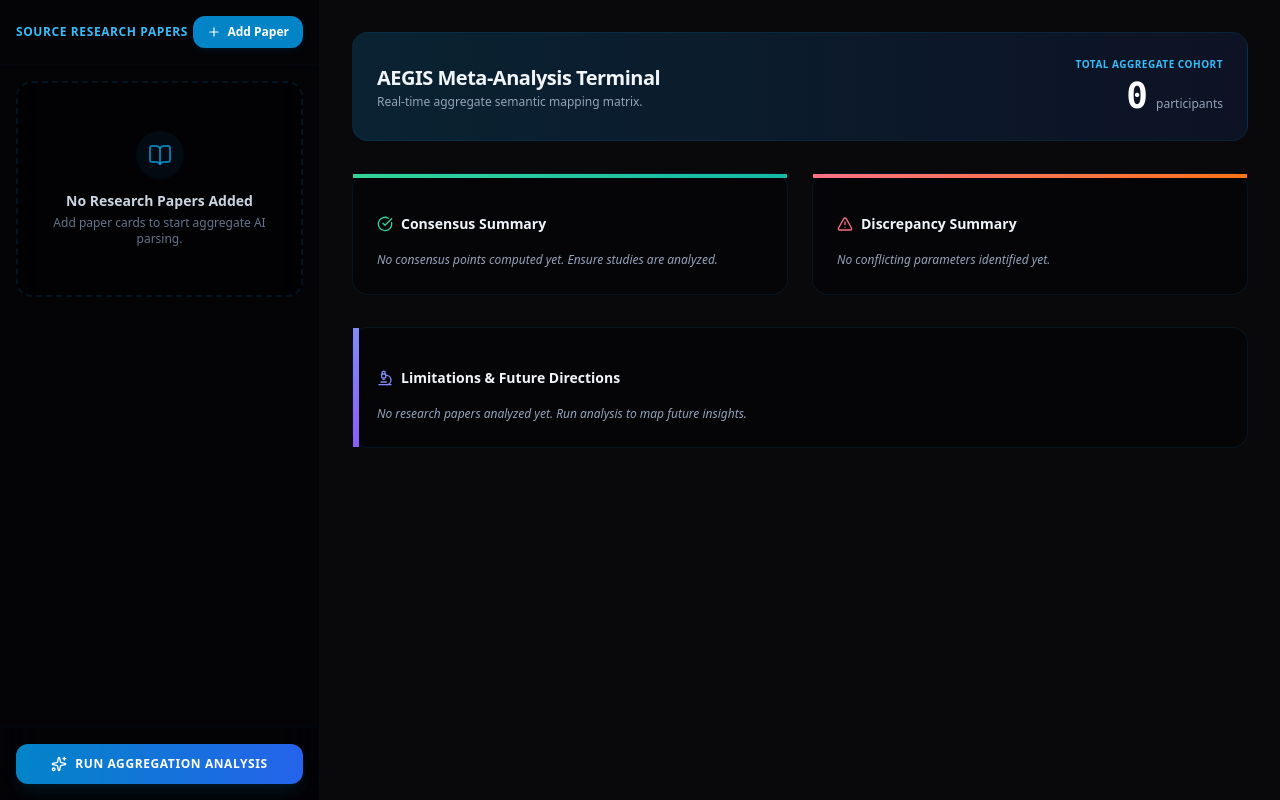
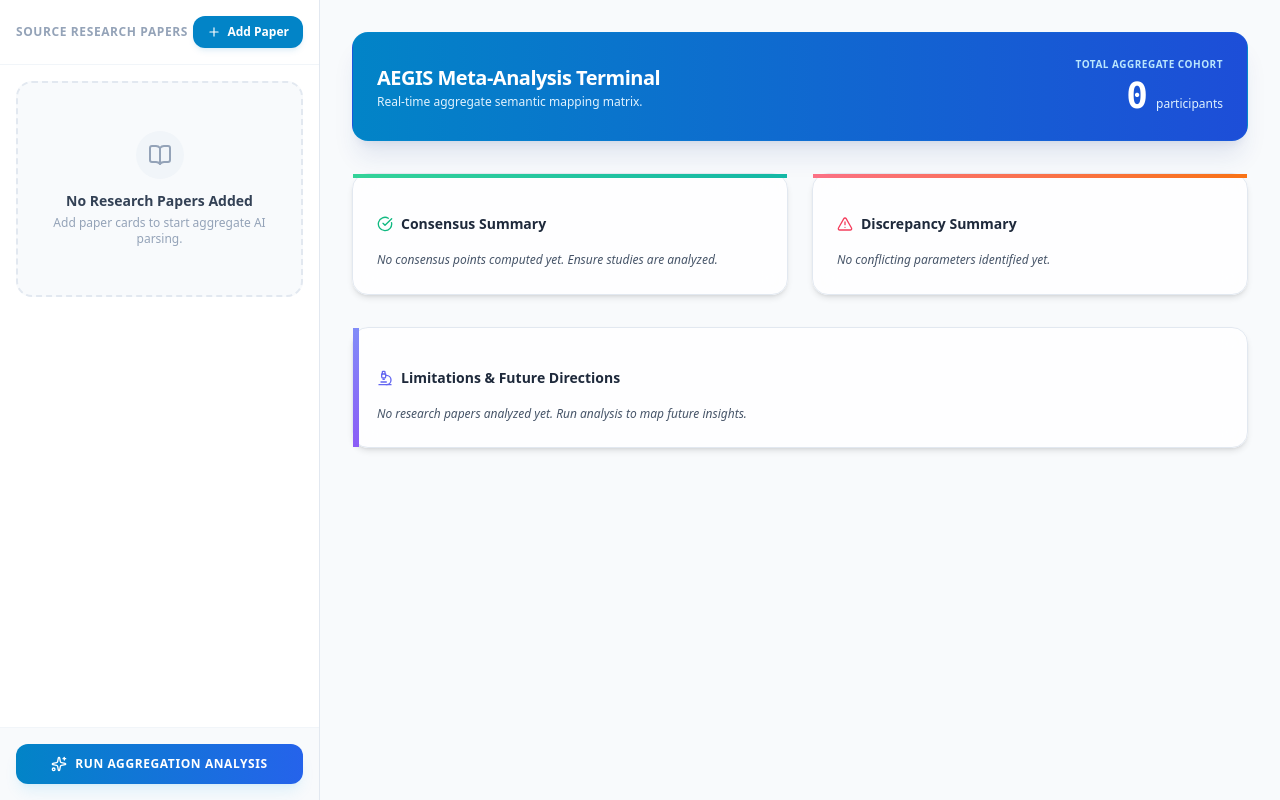
Before and after one commit to langstonowens2009-code/AEGIS-AI, a website: page index.html in a window 1280 px wide. Drawn offline with nearby package versions, Linux system fonts and the light colour scheme.

Commit message:
Update index.html

```diff
--- a/index.html
+++ b/index.html
@@ -6,30 +6,37 @@
   <title>AEGIS AI - Medical Research Aggregator</title>
   <script src="https://cdn.tailwindcss.com"></script>
   <script src="https://unpkg.com/lucide@latest"></script>
+  <style>
+    .glass-panel {
+      background: rgba(255, 255, 255, 0.8);
+      backdrop-filter: blur(12px);
+      -webkit-backdrop-filter: blur(12px);
+    }
+  </style>
 </head>
-<body class="bg-[#09090b] text-slate-100 min-h-screen font-sans">
+<body class="bg-slate-50 text-slate-800 min-h-screen font-sans">
 
   <div class="flex h-screen overflow-hidden">
-    <aside class="w-80 border-r border-sky-950/20 bg-[#020205]/60 backdrop-blur-xl flex flex-col">
-      <div class="p-4 border-b border-sky-950/10 flex items-center justify-between">
-        <h2 class="text-xs font-bold uppercase tracking-wider text-sky-400">Source Research Papers</h2>
+    <aside class="w-80 border-r border-slate-200 bg-white flex flex-col">
+      <div class="p-4 border-b border-slate-100 flex items-center justify-between">
+        <h2 class="text-xs font-bold uppercase tracking-wider text-slate-400">Source Research Papers</h2>
         <button id="btn-add-paper" class="px-3.5 py-2 bg-sky-600 hover:bg-sky-500 text-white font-semibold rounded-xl text-xs flex items-center gap-1.5 shadow-md shadow-sky-600/10 transition-all cursor-pointer">
           <i data-lucide="plus" class="w-3.5 h-3.5"></i>
           <span>Add Paper</span>
         </button>
       </div>
 
-      <div id="papers-list-container" class="flex-1 overflow-y-auto p-4 space-y-4 scroll-container">
-        <div id="papers-empty-state" class="flex flex-col items-center justify-center text-center py-12 px-4 border-2 border-dashed border-sky-950/40 rounded-2xl bg-[#020205]/40">
-          <div class="w-12 h-12 rounded-full bg-sky-950/20 flex items-center justify-center mb-3">
-            <i data-lucide="book-open" class="w-6 h-6 text-sky-500/70"></i>
+      <div id="papers-list-container" class="flex-1 overflow-y-auto p-4 space-y-4">
+        <div id="papers-empty-state" class="flex flex-col items-center justify-center text-center py-12 px-4 border-2 border-dashed border-slate-200 rounded-2xl bg-slate-50">
+          <div class="w-12 h-12 rounded-full bg-slate-100 flex items-center justify-center mb-3">
+            <i data-lucide="book-open" class="w-6 h-6 text-slate-400"></i>
           </div>
-          <h3 class="text-sm font-semibold text-slate-300">No Research Papers Added</h3>
-          <p class="text-xs text-slate-500 max-w-xs mt-1">Add paper cards to start aggregate AI parsing.</p>
+          <h3 class="text-sm font-semibold text-slate-700">No Research Papers Added</h3>
+          <p class="text-xs text-slate-400 max-w-xs mt-1">Add paper cards to start aggregate AI parsing.</p>
         </div>
       </div>
 
-      <div class="p-4 border-t border-sky-950/10 bg-[#020205]/40">
+      <div class="p-4 border-t border-slate-100 bg-slate-50">
         <button id="btn-run-analysis" class="w-full py-3 bg-gradient-to-r from-sky-600 to-blue-600 hover:from-sky-500 hover:to-blue-500 text-white font-bold rounded-xl text-xs shadow-lg shadow-sky-500/10 transition-all uppercase tracking-wider flex items-center justify-center gap-2 cursor-pointer">
           <i data-lucide="sparkles" class="w-4 h-4"></i>
           <span>Run Aggregation Analysis</span>
@@ -38,54 +45,53 @@
     </aside>
 
     <main class="flex-1 overflow-y-auto p-8 space-y-8">
-      <div class="p-6 bg-gradient-to-r from-sky-900/40 to-blue-900/20 border border-sky-500/10 rounded-2xl flex items-center justify-between">
+      <div class="p-6 bg-gradient-to-r from-sky-600 to-blue-700 border border-sky-500/10 rounded-2xl flex items-center justify-between text-white shadow-xl shadow-blue-900/10">
         <div>
           <h1 class="text-xl font-black tracking-tight">AEGIS Meta-Analysis Terminal</h1>
-          <p class="text-xs text-slate-400 mt-0.5">Real-time aggregate semantic mapping matrix.</p>
+          <p class="text-xs text-sky-100 mt-0.5">Real-time aggregate semantic mapping matrix.</p>
         </div>
         <div class="text-right">
-          <span class="text-[10px] font-bold uppercase tracking-wider text-sky-400 block mb-1">Total Aggregate Cohort</span>
+          <span class="text-[10px] font-bold uppercase tracking-wider text-sky-200 block mb-1">Total Aggregate Cohort</span>
           <span id="total-cohort-value" class="text-4xl font-black text-white font-mono">0</span>
-          <span class="text-xs text-slate-400 font-medium ml-1">participants</span>
+          <span class="text-xs text-sky-100 font-medium ml-1">participants</span>
         </div>
       </div>
 
       <div class="grid grid-cols-1 md:grid-cols-2 gap-6">
-        <div class="p-6 bg-[#020205]/40 border border-sky-950/40 rounded-2xl relative space-y-4">
+        <div class="glass-panel p-6 border border-slate-200 rounded-2xl shadow-md relative space-y-4">
           <div class="absolute top-0 left-0 w-full h-1 bg-gradient-to-r from-emerald-400 to-teal-500"></div>
-          <h3 class="text-sm font-bold flex items-center gap-2"><i data-lucide="check-circle" class="w-4 h-4 text-emerald-400"></i> Consensus Summary</h3>
-          <p id="consensus-summary-text" class="text-xs text-slate-400 leading-relaxed italic">No consensus points computed yet. Ensure studies are analyzed.</p>
+          <h3 class="text-sm font-bold flex items-center gap-2 text-slate-800"><i data-lucide="check-circle" class="w-4 h-4 text-emerald-500"></i> Consensus Summary</h3>
+          <p id="consensus-summary-text" class="text-xs text-slate-600 leading-relaxed italic">No consensus points computed yet. Ensure studies are analyzed.</p>
         </div>
 
-        <div class="p-6 bg-[#020205]/40 border border-sky-950/40 rounded-2xl relative space-y-4">
+        <div class="glass-panel p-6 border border-slate-200 rounded-2xl shadow-md relative space-y-4">
           <div class="absolute top-0 left-0 w-full h-1 bg-gradient-to-r from-rose-400 to-orange-500"></div>
-          <h3 class="text-sm font-bold flex items-center gap-2"><i data-lucide="alert-triangle" class="w-4 h-4 text-rose-400"></i> Discrepancy Summary</h3>
-          <p id="discrepancy-summary-text" class="text-xs text-slate-400 leading-relaxed italic">No conflicting parameters identified yet.</p>
+          <h3 class="text-sm font-bold flex items-center gap-2 text-slate-800"><i data-lucide="alert-triangle" class="w-4 h-4 text-rose-500"></i> Discrepancy Summary</h3>
+          <p id="discrepancy-summary-text" class="text-xs text-slate-600 leading-relaxed italic">No conflicting parameters identified yet.</p>
         </div>
       </div>
 
-      <div class="p-6 bg-[#020205]/40 border border-sky-950/40 rounded-2xl relative space-y-4">
+      <div class="glass-panel p-6 border border-slate-200 rounded-2xl shadow-md relative space-y-4">
         <div class="absolute top-0 left-0 w-1.5 h-full bg-gradient-to-b from-indigo-400 to-violet-500"></div>
-        <h3 class="text-sm font-bold flex items-center gap-2"><i data-lucide="microscope" class="w-4 h-4 text-indigo-400"></i> Limitations & Future Directions</h3>
-        <p id="limitations-future-text" class="text-xs text-slate-400 leading-relaxed italic">No research papers analyzed yet. Run analysis to map future insights.</p>
+        <h3 class="text-sm font-bold flex items-center gap-2 text-slate-800"><i data-lucide="microscope" class="w-4 h-4 text-indigo-500"></i> Limitations & Future Directions</h3>
+        <p id="limitations-future-text" class="text-xs text-slate-600 leading-relaxed italic">No research papers analyzed yet. Run analysis to map future insights.</p>
       </div>
     </main>
   </div>
 
-  <div id="processing-overlay" class="fixed inset-0 bg-[#020205]/95 backdrop-blur-md z-50 flex flex-col items-center justify-center hidden">
+  <div id="processing-overlay" class="fixed inset-0 bg-white/90 backdrop-blur-md z-50 flex flex-col items-center justify-center hidden">
     <div class="max-w-md w-full px-6 text-center space-y-4">
-      <div class="w-16 h-16 rounded-full border-4 border-sky-950 border-t-sky-500 animate-spin inline-flex items-center justify-center">
-        <i data-lucide="brain" class="w-6 h-6 text-sky-400 animate-pulse"></i>
+      <div class="w-16 h-16 rounded-full border-4 border-slate-200 border-t-sky-500 animate-spin inline-flex items-center justify-center">
+        <i data-lucide="brain" class="w-6 h-6 text-sky-500 animate-pulse"></i>
       </div>
       <div>
-        <h3 class="text-md font-bold text-white">AEGIS Neural Aggregator</h3>
+        <h3 class="text-md font-bold text-slate-900">AEGIS Neural Aggregator</h3>
         <p class="text-xs text-slate-500 font-mono mt-1">Parsing multi-study abstract layers...</p>
       </div>
     </div>
   </div>
 
   <script>
-    // Initialize icons immediately
     lucide.createIcons();
 
     // Handlers for Add/Remove Papers
@@ -96,15 +102,15 @@
         if (emptyState) emptyState.classList.add('hidden');
 
         const paperCard = document.createElement('div');
-        paperCard.className = "p-4 bg-slate-900/60 border border-sky-950/40 rounded-2xl relative space-y-3";
+        paperCard.className = "p-4 bg-slate-50 border border-slate-200 rounded-2xl relative space-y-3";
         paperCard.innerHTML = `
             <div class="flex items-center justify-between">
-                <span class="text-[10px] font-bold text-sky-500 uppercase tracking-wider">Research Abstract</span>
-                <button class="text-slate-500 hover:text-rose-400 remove-paper-btn transition-colors cursor-pointer p-1">
+                <span class="text-[10px] font-bold text-sky-600 uppercase tracking-wider">Research Abstract</span>
+                <button class="text-slate-400 hover:text-rose-500 remove-paper-btn transition-colors cursor-pointer p-1">
                     <i data-lucide="x" class="w-4 h-4"></i>
                 </button>
             </div>
-            <textarea class="w-full h-36 p-3 bg-[#020205]/60 border border-sky-950/40 rounded-xl text-xs text-slate-300 placeholder-slate-600 focus:outline-none focus:border-sky-500/50 focus:ring-1 focus:ring-sky-500/20 transition-all paper-input resize-none" placeholder="Paste full-text study or abstract here..."></textarea>
+            <textarea class="w-full h-36 p-3 bg-white border border-slate-200 rounded-xl text-xs text-slate-700 placeholder-slate-400 focus:outline-none focus:border-sky-500 transition-all paper-input resize-none" placeholder="Paste full-text study or abstract here..."></textarea>
         `;
 
         listContainer.appendChild(paperCard);
```
